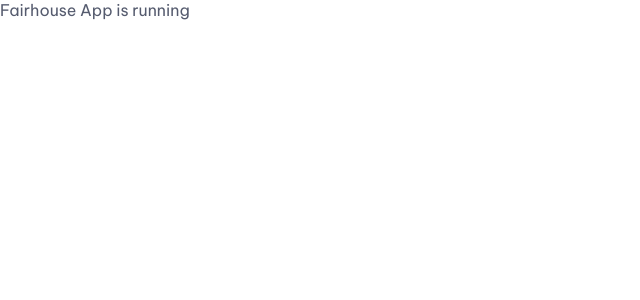
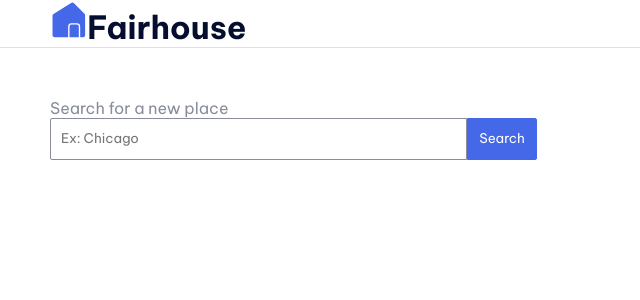
Before and after one commit to mrgomezsv/introduction-to-angular, an Angular app: page / in a window 1280 px wide. Shown: the top 300 px of the page, without its empty margins (0-640 px from the left). Built offline with nearby package versions, Linux system fonts and the light colour scheme.

Commit message:
Crear tu primer componente

```diff
--- a/angular.json
+++ b/angular.json
@@ -1,5 +1,8 @@
 {
   "$schema": "./node_modules/@angular/cli/lib/config/schema.json",
+  "cli": {
+    "analytics": "d73d0c25-ea63-44ff-a480-d95a2a8bc06a"
+  },
   "version": 1,
   "newProjectRoot": "projects",
   "projects": {
--- a/src/app/app.component.html
+++ b/src/app/app.component.html
@@ -1 +1,6 @@
-Fairhouse App is running
+<main>
+    <header><img src="../assets/logo.svg" alt="fairhouse">Fairhouse</header>
+   <section>
+     <app-housing-list></app-housing-list>
+   </section>
+  </main>
--- a/src/app/app.module.ts
+++ b/src/app/app.module.ts
@@ -2,10 +2,12 @@ import { NgModule } from '@angular/core';
 import { BrowserModule } from '@angular/platform-browser';
 
 import { AppComponent } from './app.component';
+import { HousingListComponent } from './housing-list/housing-list.component';
 
 @NgModule({
   declarations: [
-    AppComponent
+    AppComponent,
+    HousingListComponent
   ],
   imports: [
     BrowserModule
--- /dev/null
+++ b/src/app/housing-list/housing-list.component.css
@@ -0,0 +1,46 @@
+input, button {
+    border: solid 1px #555B6E;
+    border-radius: 2px;
+    display: inline-block;
+    padding: 0;
+}
+input {
+    width: 400px;
+    height: 40px;
+    border-radius: 2px 0 0 2px;
+    color: #888c9c;
+    border: solid 1px #888c9c;
+    padding: 0 5px 0 10px;
+}
+
+button {
+    width: 70px;
+    height: 42px;
+    background-color: #4468e8;
+    color: white;
+    border: solid 1px #4468e8;
+    border-radius: 0 2px 2px 0;
+}
+
+article {
+    margin: 40px 0 10px 0;
+    color: #202845;
+}
+article, article > p {
+    color: #202845;
+}
+
+article> p:first-of-type {
+    font-weight: bold;
+    font-size: 22pt;
+}
+
+img {
+    width: 490px;
+    border-radius: 5pt;
+}
+
+label {
+    display: block;
+    color: #888c9c;
+}
--- /dev/null
+++ b/src/app/housing-list/housing-list.component.html
@@ -0,0 +1,2 @@
+<label for="location-search">Search for a new place</label>
+<input id="location-search" placeholder="Ex: Chicago"><button>Search</button>
--- /dev/null
+++ b/src/app/housing-list/housing-list.component.ts
@@ -0,0 +1,15 @@
+import { Component, OnInit } from '@angular/core';
+
+@Component({
+  selector: 'app-housing-list',
+  templateUrl: './housing-list.component.html',
+  styleUrls: ['./housing-list.component.css']
+})
+export class HousingListComponent implements OnInit {
+
+  constructor() { }
+
+  ngOnInit(): void {
+  }
+
+}
```
Also changed, not shown: 1 other file (tests, documents, lock files or other folders).
